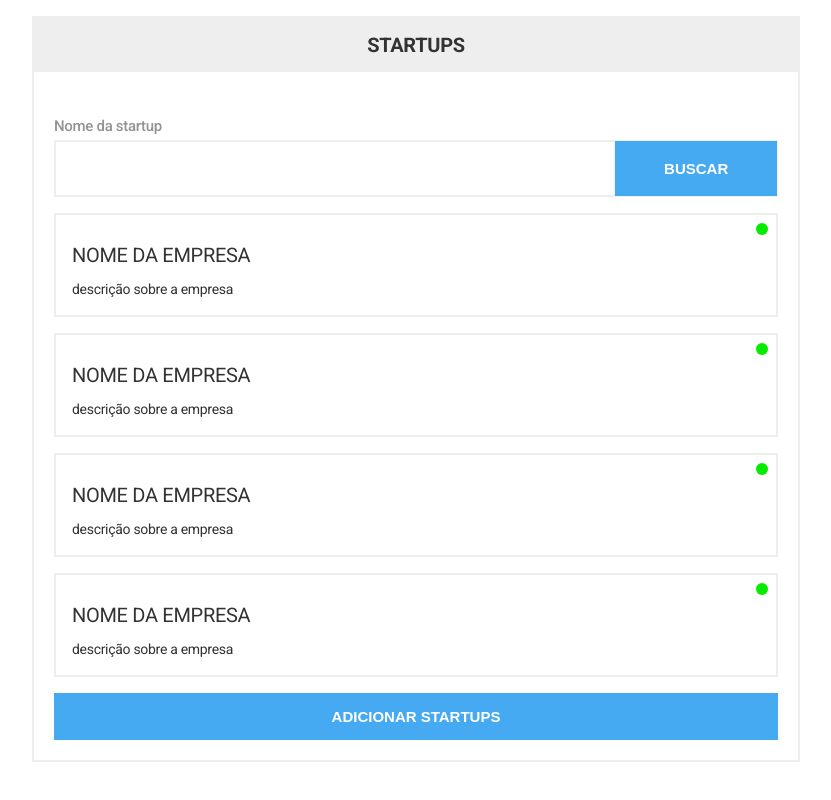
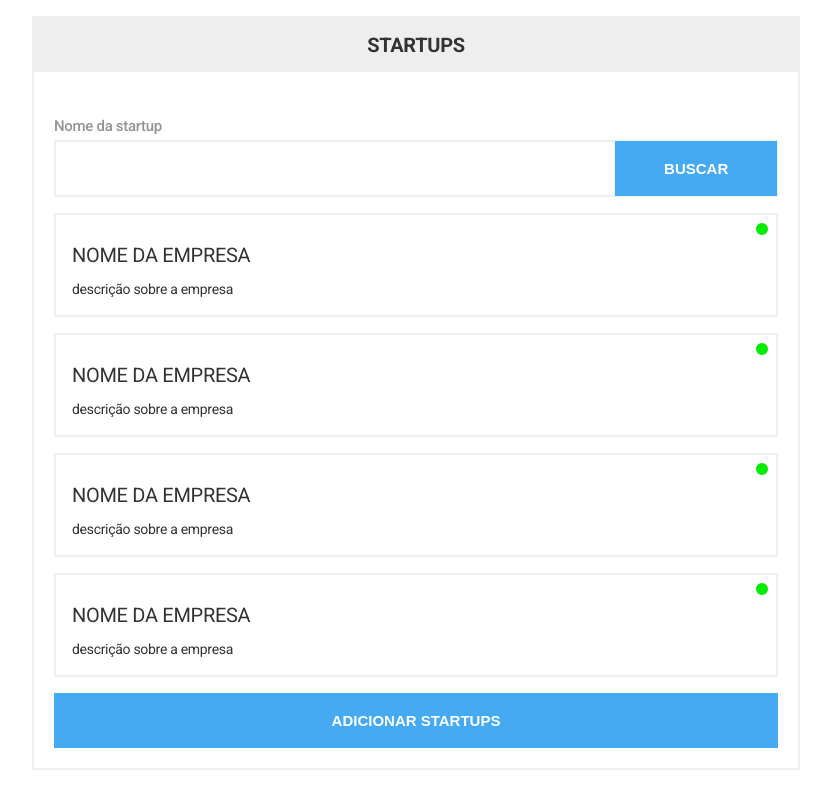
Before and after one commit to fabriciopolato/100-open-frontend, a React (Create React App) app: page / in a window 1280 px wide. Shown: the whole page, without its empty margins (224-1055 px from the left). Built offline with nearby package versions, Linux system fonts and the light colour scheme.

Commit message:
refactor: change Button style

```diff
--- a/src/components/Button/styles.ts
+++ b/src/components/Button/styles.ts
@@ -5,6 +5,7 @@
 }
 
 export const StyledButton = styled.button<StyledButtonProps>`
+  height: 55px;
   padding: 15px;
   color: white;
   text-transform: uppercase;
```
